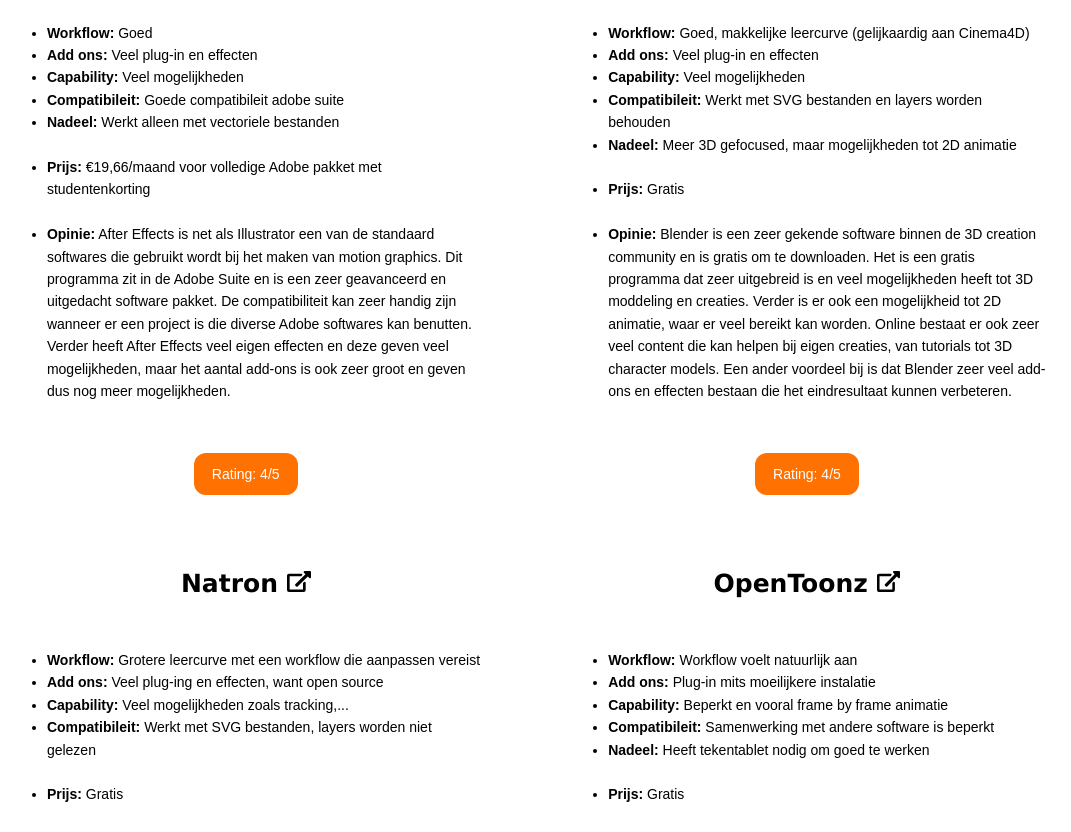
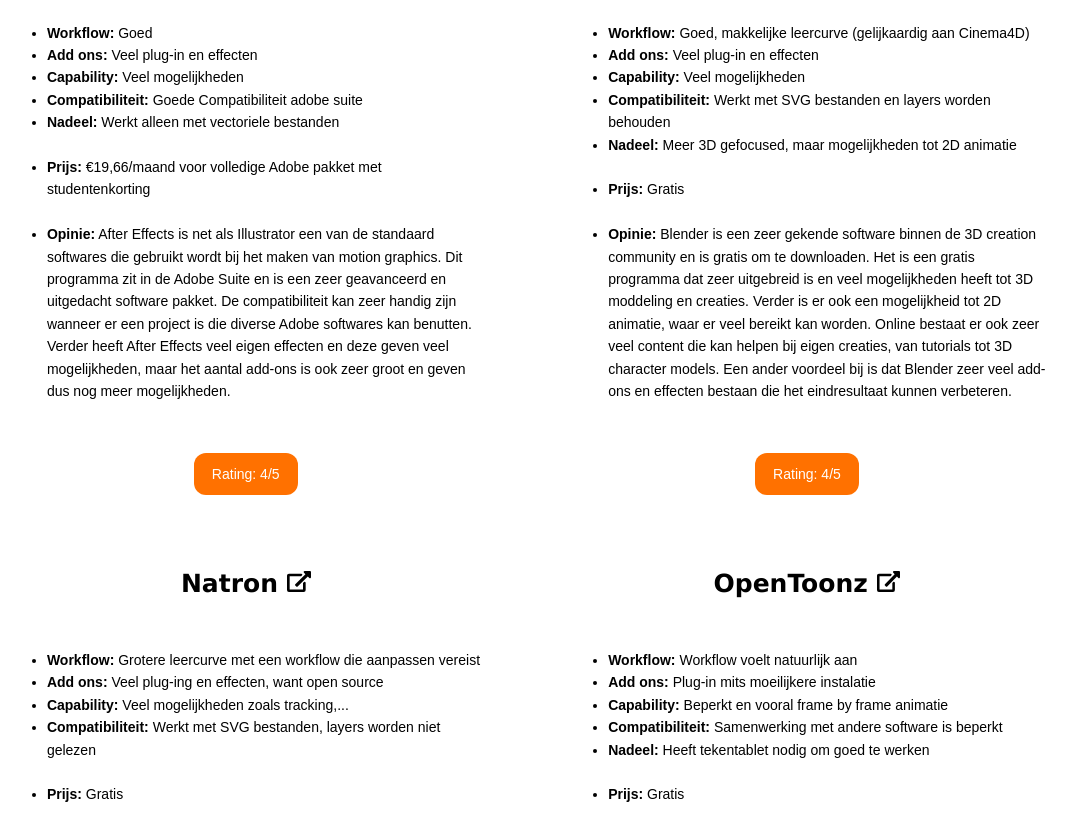
Before and after one commit to SophieMoerman1/Final_Work, a website: page front/onderzoek.html in a window 1280 px wide. Shown: the part 3851-4683 px from the top of the page, without its empty margins (115-1186 px from the left). Drawn offline with Linux system fonts and the light colour scheme; a web font is replaced by a local one.

Commit message:
spelling

```diff
--- a/front/onderzoek.html
+++ b/front/onderzoek.html
@@ -111,7 +111,7 @@
 
                 <li><strong>Workflow:</strong> Goed</li>
                 <li><strong>Capability: </strong>Veel mogelijkheden</li>
-                <li><strong>Compatibileit: </strong>Goede compatibileit adobe suite</li>
+                <li><strong>Compatibiliteit: </strong>Goede compatibiliteit adobe suite</li>
                 <br>
                 <li><strong>Prijs:</strong> €19,66/maand voor volledige Adobe pakket met studentenkorting</li>
                 <br>
@@ -134,7 +134,7 @@
 
                   <li><strong>Workflow:</strong> Goed en makkelijke leercurve</li>
                   <li><strong>Capability: </strong>Veel mogelijkheden</li>
-                  <li><strong>Compatibileit: </strong>Export bestanden kunnen gebruikt worden in veel van de voorgestelde animeer softwares</li>
+                  <li><strong>Compatibiliteit: </strong>Export bestanden kunnen gebruikt worden in veel van de voorgestelde animeer softwares</li>
                   <li><strong>Nadeel: </strong> Onmogelijk om de svg bestanden te gebruiken in After Effects</li>
                   <br>
                   <li><strong>Prijs:</strong> Gratis</li>
@@ -157,7 +157,7 @@
 
                   <li><strong>Workflow:</strong> Gebruiksvriendelijk en kleine leercurve</li>
                   <li><strong>Voordeel:</strong> Brower based</li>
-                  <li><strong>Compatibileit: </strong>Export bestanden kunnen gebruikt worden in veel van de voorgestelde animeer softwares</li>
+                  <li><strong>Compatibiliteit: </strong>Export bestanden kunnen gebruikt worden in veel van de voorgestelde animeer softwares</li>
                   <li><strong>Nadeel: </strong>Gelimiteerde export opties</li>
                   <br>
                   <li><strong>Prijs:</strong> €62.99/year met 15 dagen gratis</li>
@@ -198,7 +198,7 @@
                 <li><strong>Workflow:</strong> Goed</li>
                 <li><strong>Add ons:</strong> Veel plug-in en effecten</li>
                 <li><strong>Capability: </strong>Veel mogelijkheden</li>
-                <li><strong>Compatibileit: </strong>Goede compatibileit adobe suite</li>
+                <li><strong>Compatibiliteit: </strong>Goede Compatibiliteit adobe suite</li>
                 <li><strong>Nadeel: </strong>Werkt alleen met vectoriele bestanden</li>
                 <br>
                 <li><strong>Prijs:</strong> €19,66/maand voor volledige Adobe pakket met studentenkorting</li>
@@ -223,7 +223,7 @@
                   <li><strong>Workflow:</strong> Goed, makkelijke leercurve (gelijkaardig aan Cinema4D)</li>
                   <li><strong>Add ons:</strong> Veel plug-in en effecten</li>
                   <li><strong>Capability: </strong>Veel mogelijkheden</li>
-                  <li><strong>Compatibileit: </strong>Werkt met SVG bestanden en layers worden behouden</li>
+                  <li><strong>Compatibiliteit: </strong>Werkt met SVG bestanden en layers worden behouden</li>
                   <li><strong>Nadeel: </strong>Meer 3D gefocused, maar mogelijkheden tot 2D animatie</li>
                   <br>
                   <li><strong>Prijs:</strong> Gratis</li>
@@ -246,7 +246,7 @@
                   <li><strong>Workflow:</strong> Grotere leercurve met een workflow die aanpassen vereist</li>
                   <li><strong>Add ons:</strong> Veel plug-ing en effecten, want open source</li>
                   <li><strong>Capability: </strong>Veel mogelijkheden zoals tracking,...</li>
-                  <li><strong>Compatibileit: </strong>Werkt met SVG bestanden, layers worden niet gelezen</li>
+                  <li><strong>Compatibiliteit: </strong>Werkt met SVG bestanden, layers worden niet gelezen</li>
                   <br>
                   <li><strong>Prijs:</strong> Gratis</li>
                   <br>
@@ -271,7 +271,7 @@
                   <li><strong>Workflow:</strong> Workflow voelt natuurlijk aan</li>
                   <li><strong>Add ons:</strong> Plug-in mits moeilijkere instalatie</li>
                   <li><strong>Capability: </strong>Beperkt en vooral frame by frame animatie</li>
-                  <li><strong>Compatibileit: </strong>Samenwerking met andere software is beperkt</li>
+                  <li><strong>Compatibiliteit: </strong>Samenwerking met andere software is beperkt</li>
                   <li><strong>Nadeel: </strong>Heeft tekentablet nodig om goed te werken</li>
                   <br>
                   <li><strong>Prijs:</strong> Gratis</li>
@@ -293,7 +293,7 @@
                   <li><strong>Workflow:</strong> Grotere leercurve om workflow te snappen</li>
                   <li><strong>Add ons:</strong> Er bestaat een groot plug-in</li>
                   <li><strong>Capability: </strong>Beperkt en vooral frame by frame animatie</li>
-                  <li><strong>Compatibileit: </strong>Samenwerking met andere software is beperkt</li>
+                  <li><strong>Compatibiliteit: </strong>Samenwerking met andere software is beperkt</li>
                   <li><strong>Nadeel: </strong>Heeft tekentablet nodig om goed te werken</li>
                   <br>
                   <li><strong>Prijs:</strong> Gratis</li>
@@ -316,7 +316,7 @@
                   <li><strong>Workflow:</strong> Grotere leercurve met een workflow die aanpassen vereist</li>
                   <li><strong>Add ons:</strong> Geen plug-in of effecten</li>
                   <li><strong>Capability: </strong>Beperkt en vooral frame by frame animatie, maar verkrijgt wel zeer goed perspectief/leyerings effect</li>
-                  <li><strong>Compatibileit: </strong>Samenwerking met andere software is beperkt</li>
+                  <li><strong>Compatibiliteit: </strong>Samenwerking met andere software is beperkt</li>
                   <li><strong>Nadeel: </strong>Heeft tekentablet nodig om goed te werken</li>
                   <br>
                   <li><strong>Prijs:</strong> Gratis</li>
@@ -353,7 +353,7 @@
               <ul id="left">
 
                 <li><strong>Capability: </strong>Zeer breed aanbod van verschillende effecten, maar ook software zitten in dit pakket (vb. Cinema4D, Zbrush,..)</li>
-                <li><strong>Compatibileit: </strong>Werkt met diverse softwares (After effects, Cinema4D,...), easy integration</li>
+                <li><strong>Compatibiliteit: </strong>Werkt met diverse softwares (After effects, Cinema4D,...), easy integration</li>
                 <br>
                 <li><strong>Prijs:</strong> €3 voor 3 maanden licentie (hernieuwbaar)</li>
                 <br>
@@ -374,7 +374,7 @@
               <ul id="left">
 
                 <li><strong>Capability: </strong>Zeer breed aanbod van verschillende effecten</li>
-                <li><strong>Compatibileit: </strong>Aangezien het bij de software zit kan het alleen met after effects werken.</li>
+                <li><strong>Compatibiliteit: </strong>Aangezien het bij de software zit kan het alleen met after effects werken.</li>
                 <br>
                 <li><strong>Prijs:</strong> €19,66/maand voor volledige Adobe pakket met studentenkorting</li>
                 <br>
@@ -393,7 +393,7 @@
               <ul id="left">
 
                 <li><strong>Capability: </strong>Focus ligt vooral bij licht en schaduw effecten, maar resultaat is zeer goed</li>
-                <li><strong>Compatibileit: </strong>Plug-in speciaal gemaakt voor After Effects</li>
+                <li><strong>Compatibiliteit: </strong>Plug-in speciaal gemaakt voor After Effects</li>
                 <br>
                 <li><strong>Prijs:</strong> €49</li>
                 <br>
```
